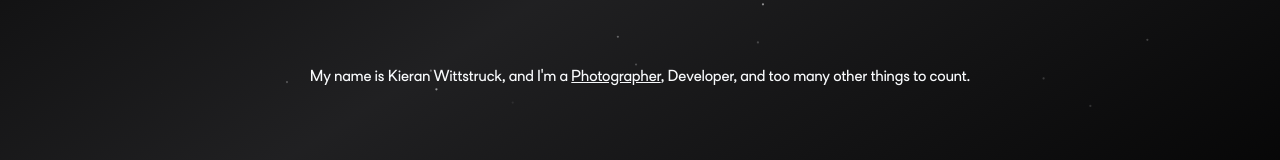
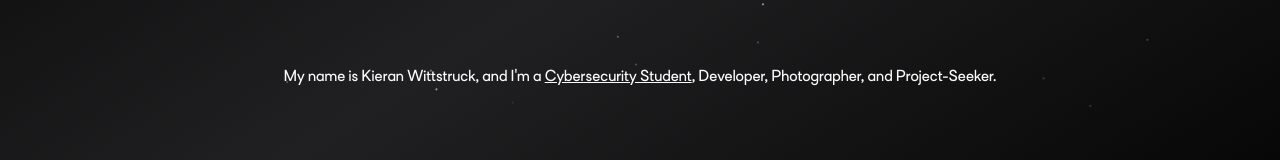
Before and after one commit to BiscuitNuke/KSWU, a Next.js app: page / in a window 1280 px wide. Shown: the part 463-623 px from the top of the page. Built offline with nearby package versions, Linux system fonts and the light colour scheme; what tailwindcss-debug-screens would draw is missing.

Commit message:
Update page.tsx

```diff
--- a/app/page.tsx
+++ b/app/page.tsx
@@ -40,11 +40,11 @@ export default function Home() {
           My  name is Kieran Wittstruck, and I'm a {" "}
           <Link
             target="_blank"
-            href="https://www.kswphotos.com"
+            href="https://www.malwaremart.com"
             className="underline duration-500 hover:text-zinc-300"
           >
-            Photographer
-          </Link>, Developer, and too many other things to count.
+            Cybersecurity Student
+          </Link>, Developer, Photographer, and Project-Seeker.
         </h2>
       </div>
     </div>
```
